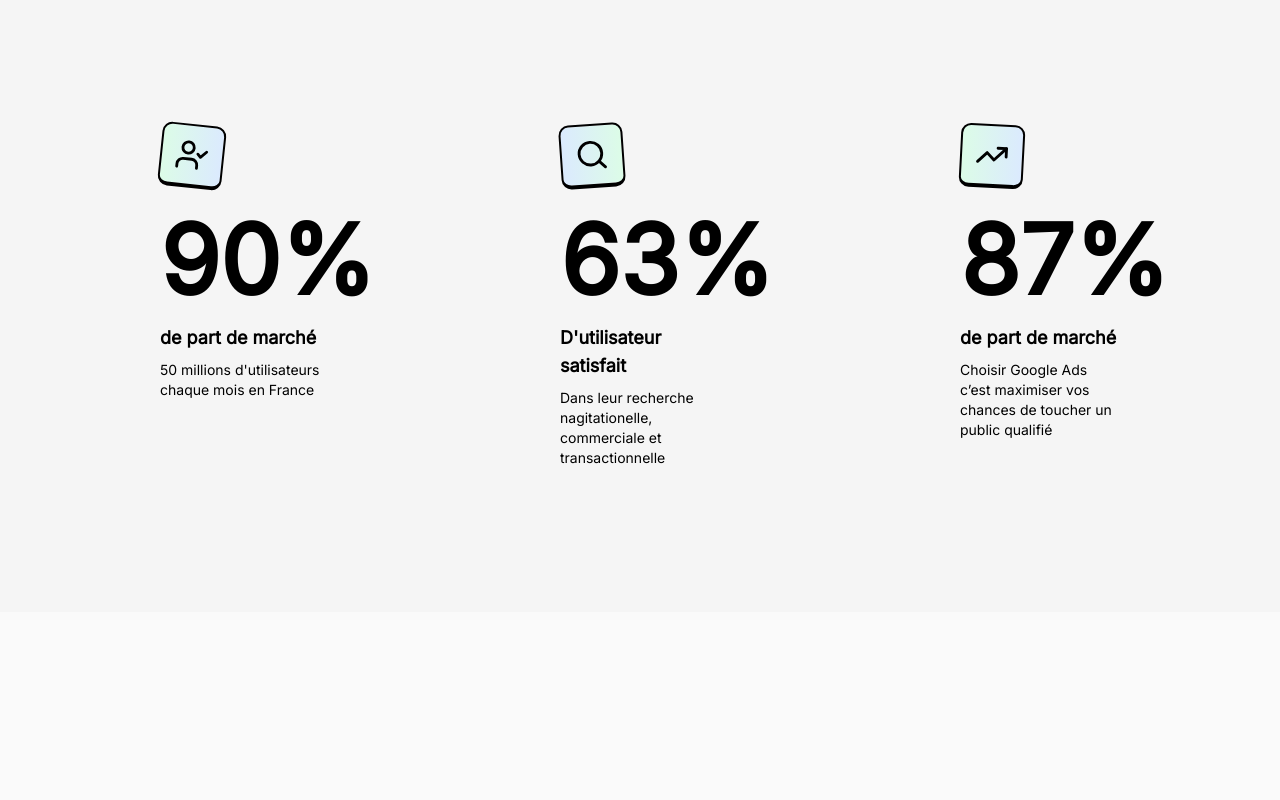
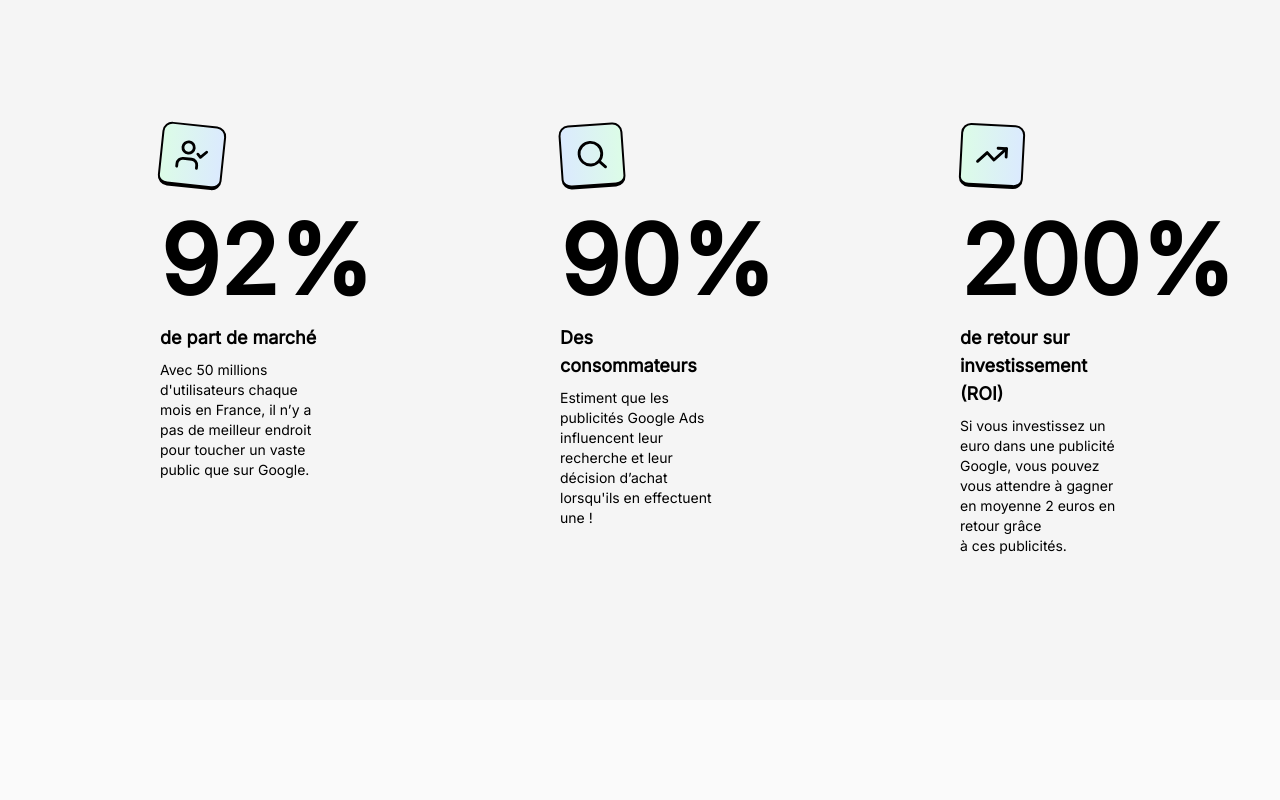
Before and after one commit to AlexisMarketeur/portfolio, a Next.js app: page / in a window 1280 px wide. Shown: the part 1300-2100 px from the top of the page. Built offline with nearby package versions, Linux system fonts and the light colour scheme.

Commit message:
stat change

```diff
--- a/components/footer.tsx
+++ b/components/footer.tsx
@@ -1,4 +1,4 @@
-import { Linkedin, Mail, Twitter } from "lucide-react";
+import { ArrowUp, Linkedin, Mail, Twitter } from "lucide-react";
 import Link from "next/link";
 import { Button } from "./ui/button";
 
@@ -8,13 +8,19 @@
       <div className="w-full py-8 ">
         <div className=" sm:flex sm:items-center sm:justify-between ">
           <ul className="flex flex-wrap justify-center gap-4 text-xs lg:justify-end">
-            <li>
-              <p className="text-neutral-500 ">
-                Alexis Rodrigues | Freelance Google Ads Partner
-              </p>
+            <li className="flex gap-2">
+              <p className="text-neutral-500 ">Alexis Rodrigues |</p>
+              <Link
+                href="https://abdalmalikbourassi.com"
+                className="text-black transition hover:opacity-75"
+                target="_blank"
+              >
+                Développé par Malik
+              </Link>
             </li>
           </ul>
 
+          {/* DEV BY MALIK */}
           <ul className="mt-8 flex items-center justify-center gap-6 sm:mt-0 lg:justify-end">
             <li>
               <Button variant="link" size="default" asChild>
@@ -34,7 +40,6 @@
                 </Link>
               </Button>
             </li>
-
             <li>
               <Button variant="link" size="default" asChild>
                 <Link
@@ -62,6 +67,14 @@
                 </Link>
               </Button>
             </li>
+
+            <li className="ml-8 hidden md:flex">
+              <Button variant="link" size="default" asChild>
+                <Link href="/" className="flex gap-4">
+                  <ArrowUp />
+                </Link>
+              </Button>
+            </li>
           </ul>
         </div>
       </div>
--- a/components/statsSection.tsx
+++ b/components/statsSection.tsx
@@ -16,40 +16,45 @@
         <div className="flex w-full flex-col justify-between gap-24 lg:flex-row">
           <div className="flex min-h-52 w-full flex-col lg:w-2/12">
             <div className="mb-6">
-              <UserCheck className="from-greenCustom-100 to-blueCustom-100 h-16 w-16 rotate-6 rounded-md border-2 border-b-4 border-black bg-gradient-to-r p-3" />
+              <UserCheck className="h-16 w-16 rotate-6 rounded-md border-2 border-b-4 border-black bg-gradient-to-r from-greenCustom-100 to-blueCustom-100 p-3" />
+            </div>
+            <h3 className={`${inter.className} pb-4 text-8xl font-bold `}>
+              92%
+            </h3>
+            <p className="pb-2 text-lg font-bold ">de part de marché</p>
+            <p className="text-sm">
+              Avec 50 millions d'utilisateurs chaque mois en France, il n’y a
+              pas de meilleur endroit pour toucher un vaste public que sur
+              Google.
+            </p>
+          </div>
+          <div className="flex min-h-52 w-full flex-col lg:w-2/12">
+            <div className="mb-6">
+              <Search className="h-16 w-16 rotate-[-4deg] rounded-md border-2 border-b-4 border-black bg-gradient-to-l from-greenCustom-100 to-blueCustom-100 p-3 " />
             </div>
             <h3 className={`${inter.className} pb-4 text-8xl font-bold `}>
               90%
             </h3>
-            <p className="pb-2 text-lg font-bold ">de part de marché</p>
+            <p className="pb-2 text-lg font-bold ">Des consommateurs</p>
             <p className="text-sm">
-              50 millions d'utilisateurs chaque mois en France
+              Estiment que les publicités Google Ads influencent leur recherche
+              et leur décision d’achat lorsqu'ils en effectuent une !
             </p>
           </div>
           <div className="flex min-h-52 w-full flex-col lg:w-2/12">
             <div className="mb-6">
-              <Search className="from-greenCustom-100 to-blueCustom-100 h-16 w-16 rotate-[-4deg] rounded-md border-2 border-b-4 border-black bg-gradient-to-l p-3 " />
+              <TrendingUp className="h-16 w-16 rotate-3 rounded-md border-2 border-b-4 border-black bg-gradient-to-r from-greenCustom-100 to-blueCustom-100 p-3 " />
             </div>
             <h3 className={`${inter.className} pb-4 text-8xl font-bold `}>
-              63%
+              200%
             </h3>
-            <p className="pb-2 text-lg font-bold ">D'utilisateur satisfait</p>
+            <p className="pb-2 text-lg font-bold ">
+              de retour sur investissement (ROI)
+            </p>
             <p className="text-sm">
-              Dans leur recherche nagitationelle, commerciale et
-              transactionnelle
-            </p>
-          </div>
-          <div className="flex min-h-52 w-full flex-col lg:w-2/12">
-            <div className="mb-6">
-              <TrendingUp className="from-greenCustom-100 to-blueCustom-100 h-16 w-16 rotate-3 rounded-md border-2 border-b-4 border-black bg-gradient-to-r p-3 " />
-            </div>
-            <h3 className={`${inter.className} pb-4 text-8xl font-bold `}>
-              87%
-            </h3>
-            <p className="pb-2 text-lg font-bold ">de part de marché</p>
-            <p className="text-sm">
-              Choisir Google Ads c’est maximiser vos chances de toucher un
-              public qualifié
+              Si vous investissez un euro dans une publicité Google, vous pouvez
+              vous attendre à gagner en moyenne 2 euros en retour grâce
+              à ces publicités.
             </p>
           </div>
         </div>
```
